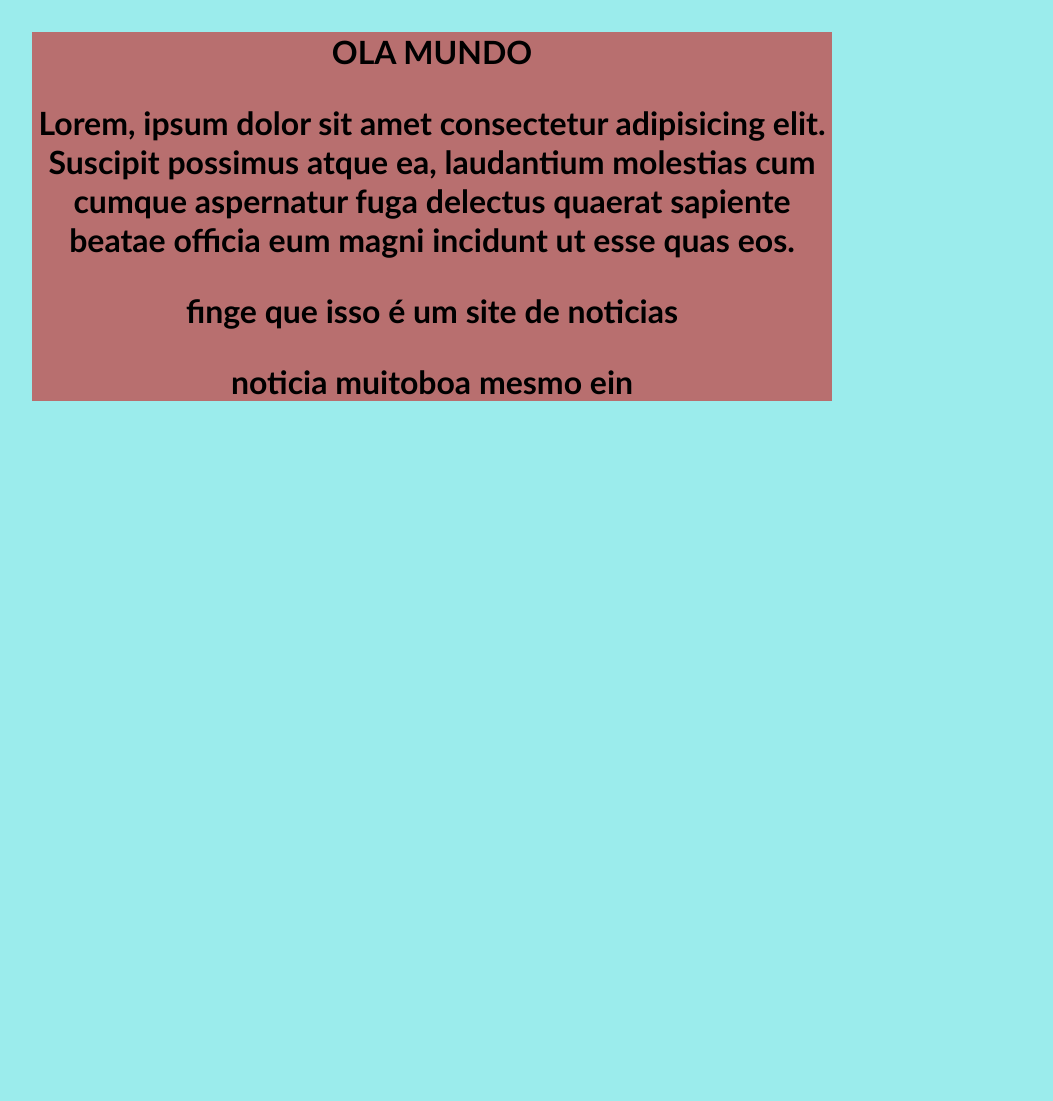
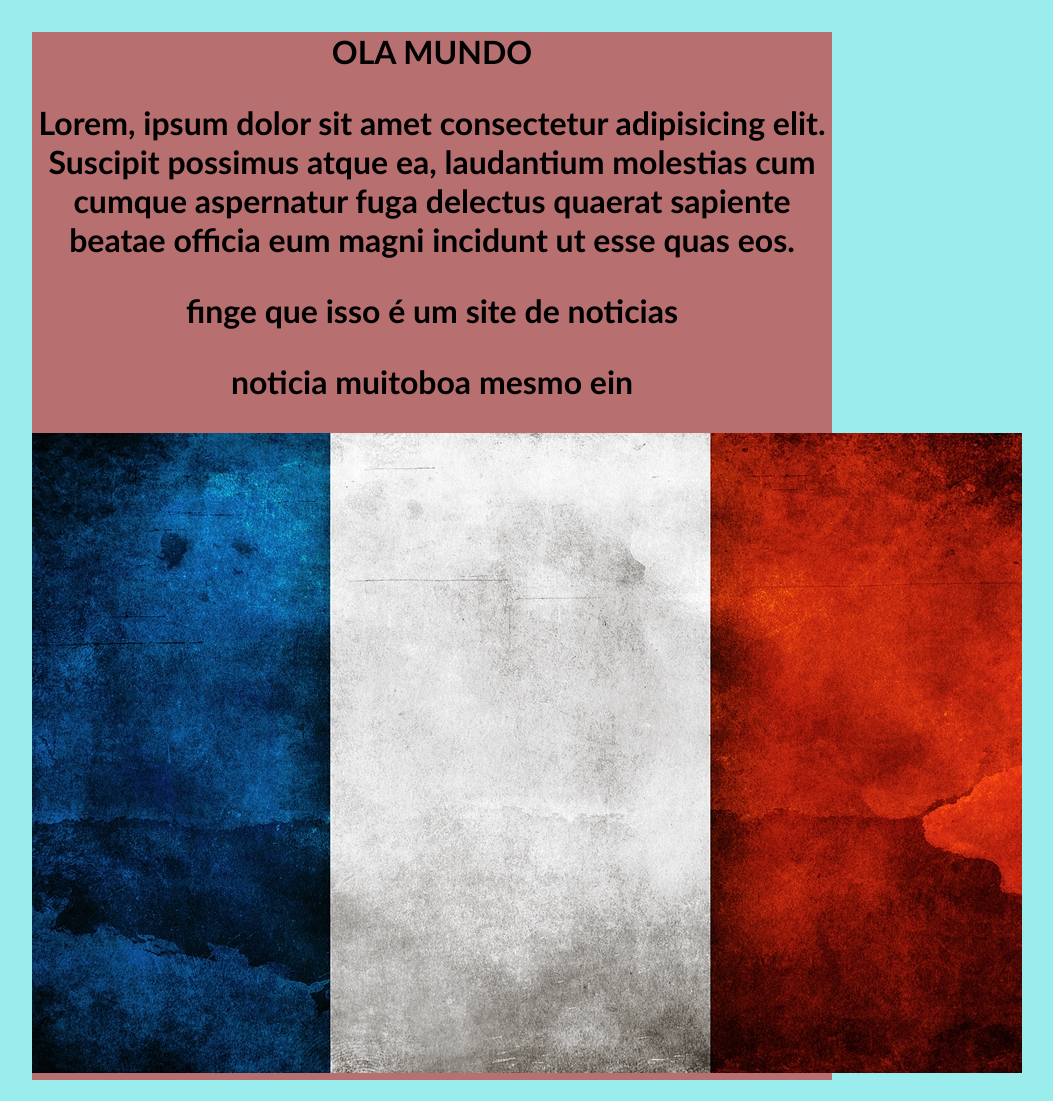
Before and after one commit to Davi-Rabelo/Olamundo, a plain HTML site: page index.html in a window 1280 px wide. Shown: the whole page, without its empty margins (208-1261 px from the left). Before the commit the page ends 800 px from the top, so only its background shows below. Drawn offline with Linux system fonts and the light colour scheme.

Commit message:
adicionei a imagem

```diff
--- a/index.html
+++ b/index.html
@@ -33,6 +33,7 @@
         <P>Lorem, ipsum dolor sit amet consectetur adipisicing elit. Suscipit possimus atque ea, laudantium molestias cum cumque aspernatur fuga delectus quaerat sapiente beatae officia eum magni incidunt ut esse quas eos.</P>
         <p>finge que isso é um site de noticias</p>
         <p>noticia muitoboa mesmo ein</p>
+        <a href="https://github.com/Davi-Rabelo/Olamundo/blob/conteudo/index.html"><img src="frança.jpg" alt=""></a>
     </h1>
     </div>
 </body>
```
Also changed, not shown: frança.jpg (added).
